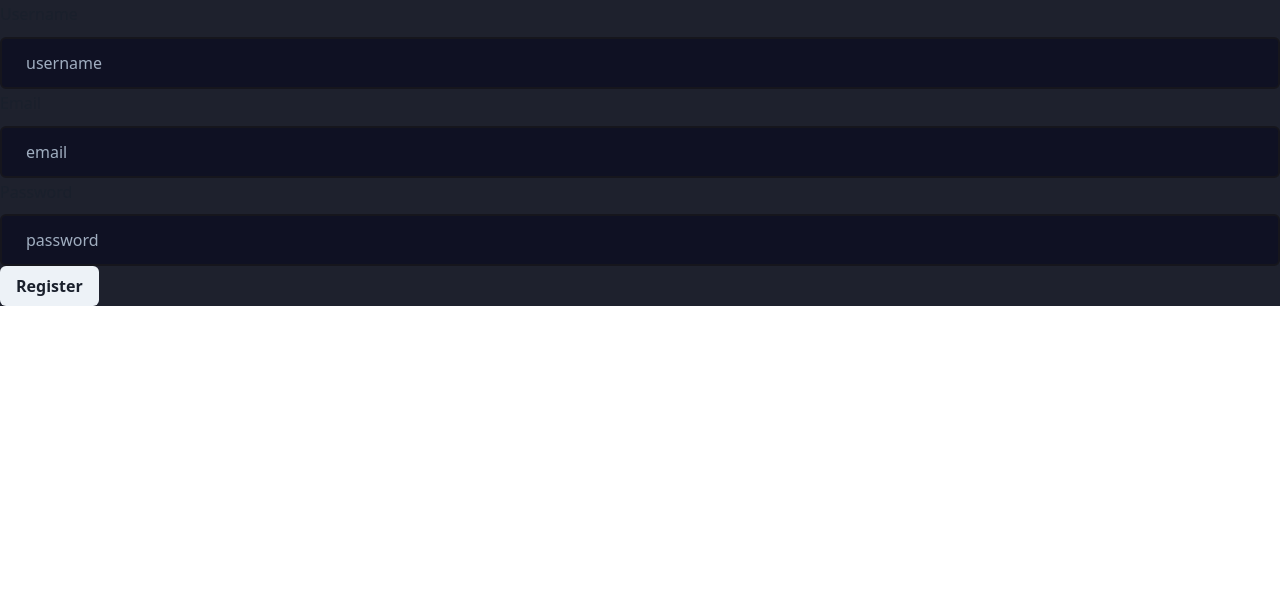
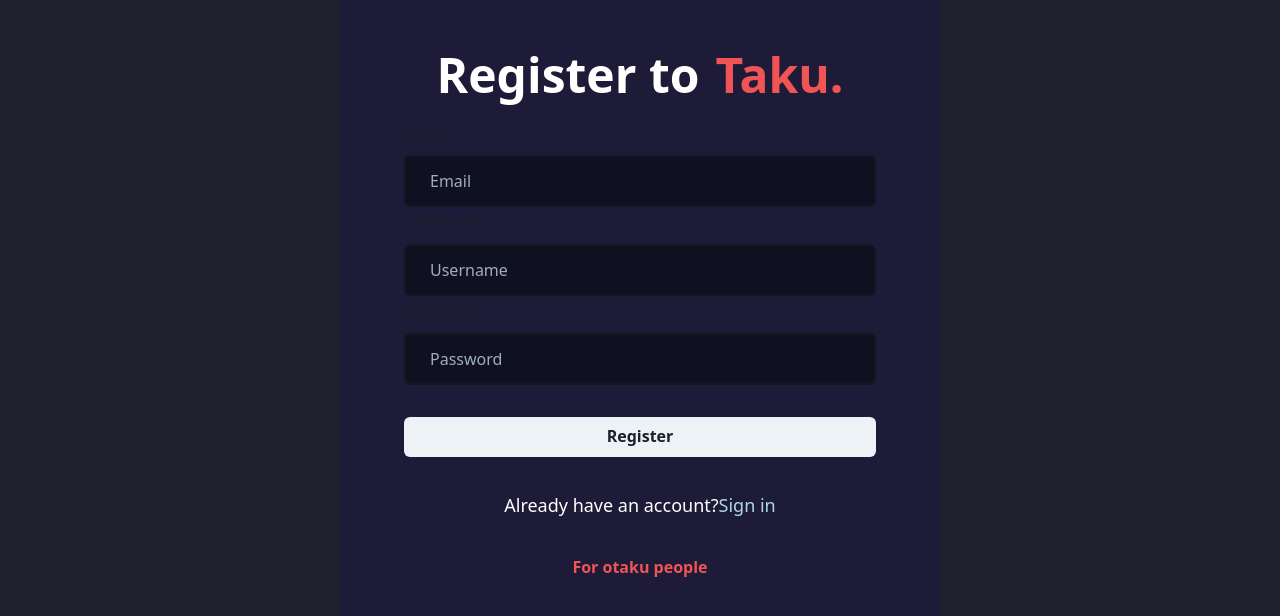
Before and after one commit to SavierSL/OTAKU_APP_NEW, a Next.js app in the folder client/: page /register in a window 1280 px wide. Shown: the top 616 px of the page. Built offline with nearby package versions, Linux system fonts and the light colour scheme.

Commit message:
finished login and register styles

```diff
--- a/client/src/pages/register.tsx
+++ b/client/src/pages/register.tsx
@@ -1,10 +1,12 @@
 import { useRouter } from "next/router";
+import { Box, Button, Text, Link, Flex } from "@chakra-ui/react";
 import { Formik, Form } from "formik";
 import React from "react";
 import { useRegisterMutation } from "../generated/graphql";
 import { toErrorMap } from "../utils/toErrorMap";
 import InputField from "../components/inputField";
-import { Button } from "@chakra-ui/react";
+import Wrapper from "../components/wrapper";
+import NextLink from "next/link";
 import { withApollo } from "../utils/withApollo";
 
 export interface RegisterProps {}
@@ -14,6 +16,8 @@
   const [register] = useRegisterMutation();
   return (
     <>
+      <Wrapper variant="regular">
+        <Box height="100vh">
           <Formik
             initialValues={{ username: "", email: "", password: "" }}
             onSubmit={async (values, { setErrors }) => {
@@ -35,30 +39,85 @@
           >
             {({ isSubmitting }) => (
               <Form>
+                <Box
+                  textAlign="center"
+                  bg="#1d1b38"
+                  pt="2rem"
+                  pr="4rem"
+                  pb="7rem"
+                  pl="4rem"
+                  width="100%"
+                  height="100%"
+                  borderRadius="5px"
+                >
+                  <Flex
+                    justifyContent="center"
+                    alignItems="flex-end"
+                    alignContent="center"
+                  >
+                    <Text fontSize="3rem" fontWeight="700" color="#fff">
+                      Register to
+                    </Text>
+                    <Text
+                      ml="1rem"
+                      fontSize="3rem"
+                      fontWeight="700"
+                      color="#f05454"
+                    >
+                      Taku.
+                    </Text>
+                  </Flex>
+
+                  <InputField
+                    name="email"
+                    label="Email"
+                    type="text"
+                    placeholder="Email"
+                  />
                   <InputField
                     name="username"
                     label="Username"
                     type="text"
-              placeholder="username"
-            />
-            <InputField
-              name="email"
-              label="Email"
-              type="text"
-              placeholder="email"
+                    placeholder="Username"
                   />
                   <InputField
                     name="password"
                     label="Password"
                     type="password"
-              placeholder="password"
+                    placeholder="Password"
                   />
-            <Button type="submit" isLoading={isSubmitting}>
+                  <Button
+                    mt="2rem"
+                    width="100%"
+                    type="submit"
+                    isLoading={isSubmitting}
+                  >
                     Register
                   </Button>
+                  <Box mt="2rem">
+                    <Text color="white">
+                      Already have an account?
+                      <NextLink href="/">
+                        <Link color="lightblue">Sign in</Link>
+                      </NextLink>
+                    </Text>
+                  </Box>
+
+                  <Text
+                    fontSize="1rem"
+                    fontWeight="700"
+                    color="#f05454"
+                    mb="-2rem"
+                    mt="2rem"
+                  >
+                    For otaku people
+                  </Text>
+                </Box>
               </Form>
             )}
           </Formik>
+        </Box>
+      </Wrapper>
     </>
   );
 };
```
Also changed, not shown: client/src/pages/index.tsx (+28 -9 lines), 1 other file (tests, documents, lock files or other folders). Lines whose indentation alone changed are shown as unchanged.
